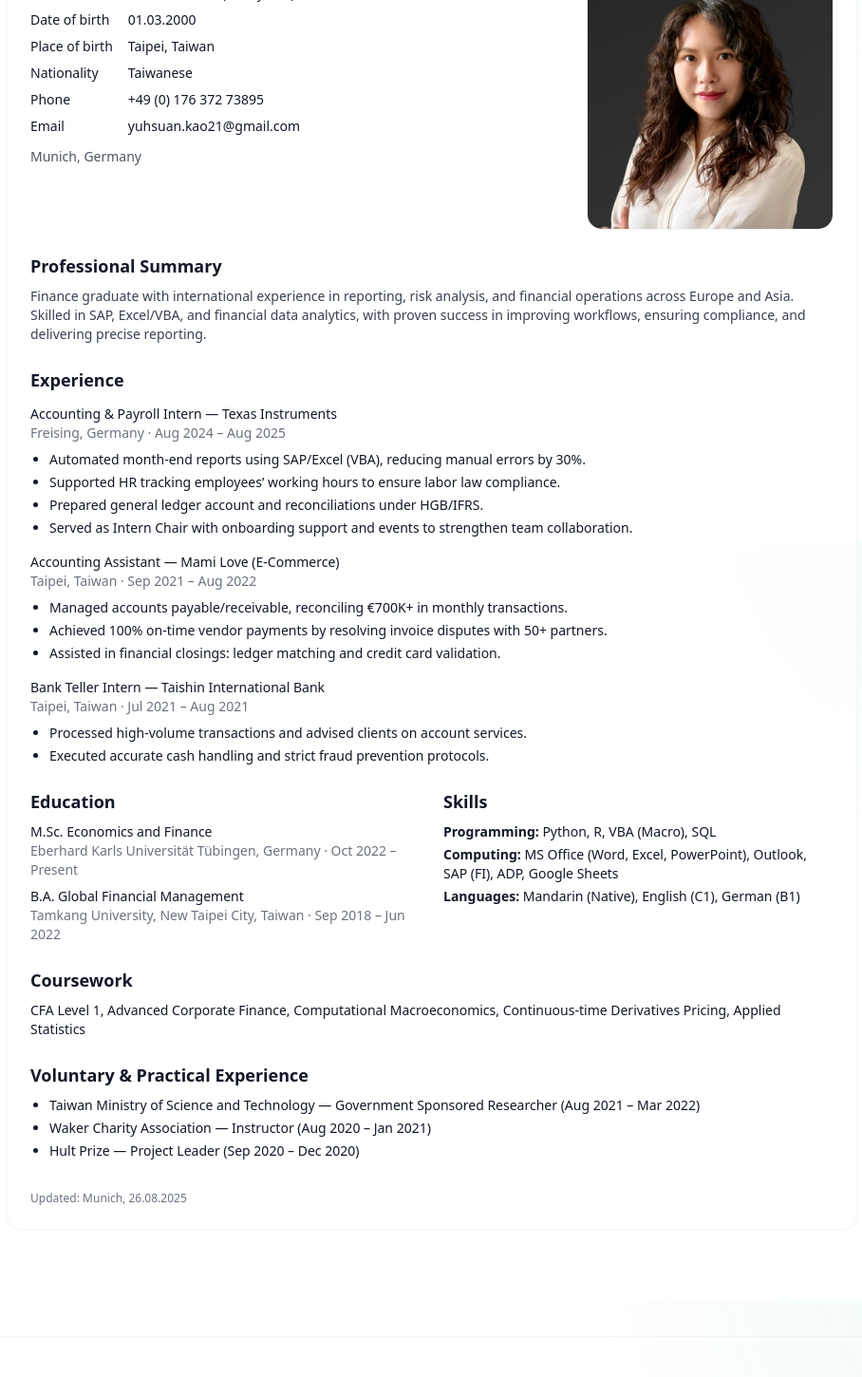
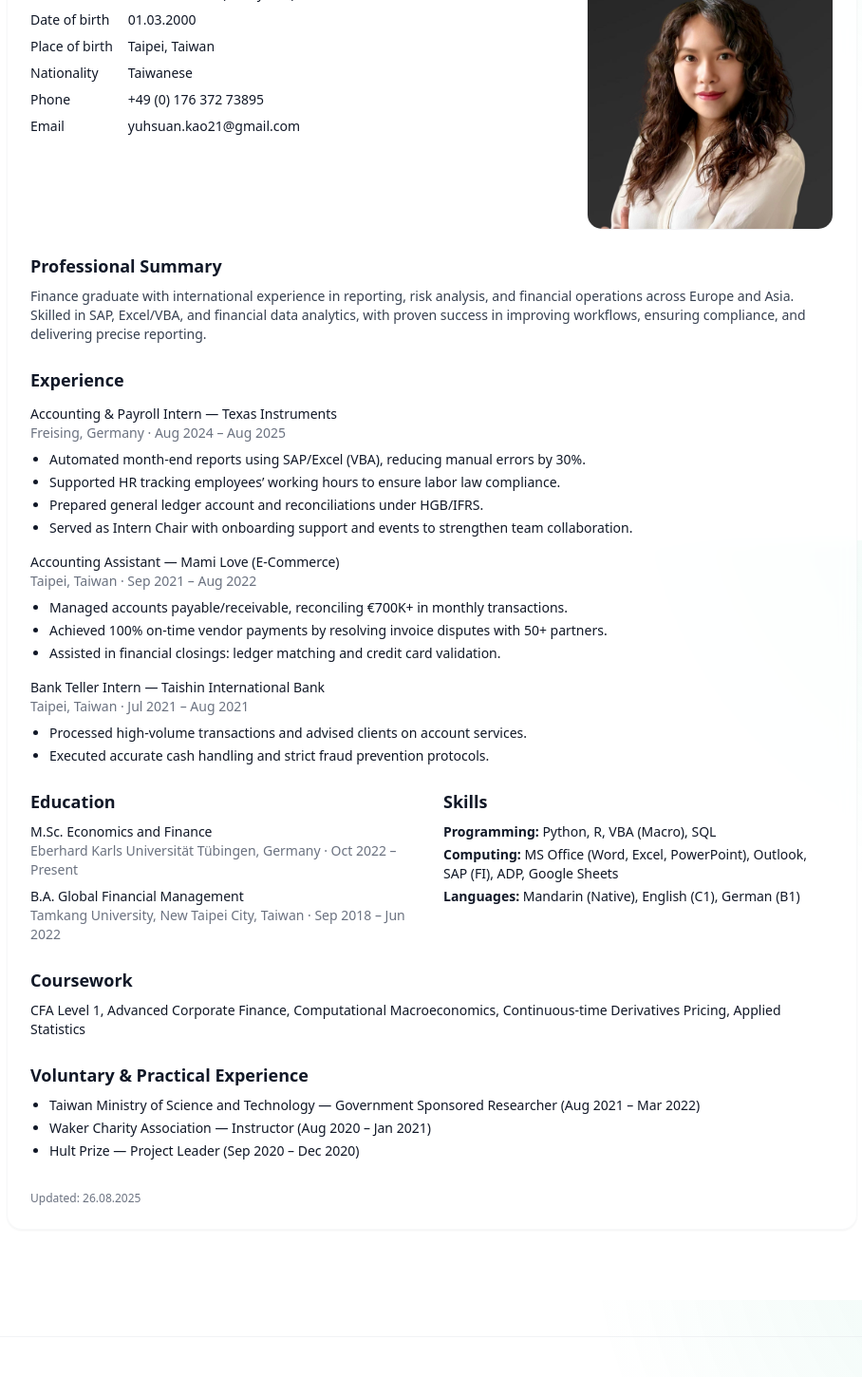
Before and after one commit to SandyKao0301/SandyKao, a Next.js app: page /resume in a window 1280 px wide. Shown: the part 231-1681 px from the top of the page at 95% size, without its empty margins (185-1093 px from the left). Built offline with nearby package versions, Linux system fonts and the light colour scheme.

Commit message:
Update page.tsx

```diff
--- a/app/resume/page.tsx
+++ b/app/resume/page.tsx
@@ -46,10 +46,6 @@
               <dt className="font-medium">Email</dt>
               <dd><EmailLink /></dd>
             </dl>
-
-            <div className="mt-3 text-sm text-gray-600 dark:text-gray-400">
-              Munich, Germany
-            </div>
           </div>
 
           {/* Portrait */}
@@ -147,7 +143,7 @@
         </section>
 
         <footer className="mt-8 text-xs text-gray-500">
-          Updated: Munich, 26.08.2025
+          Updated: 26.08.2025
         </footer>
       </div>
     </div>
```
